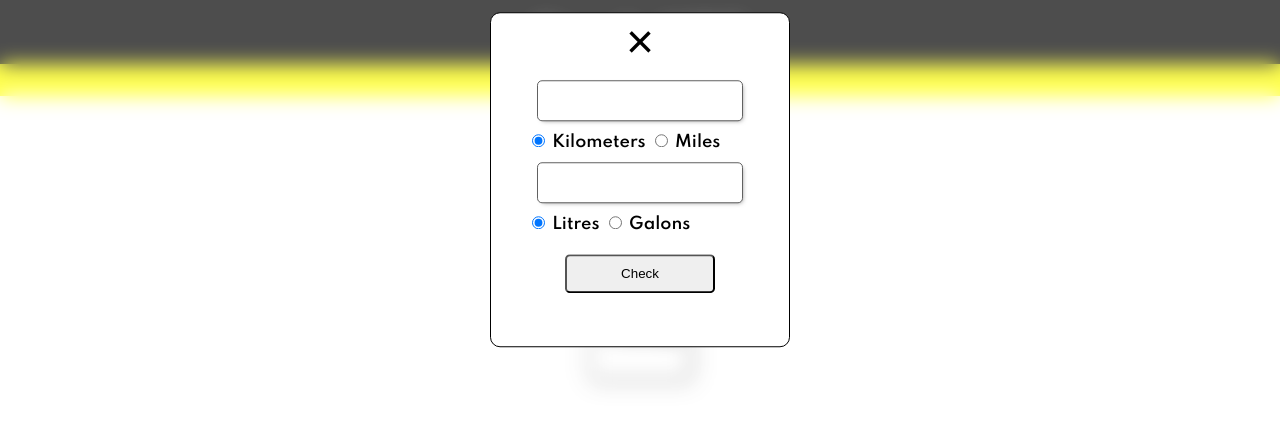
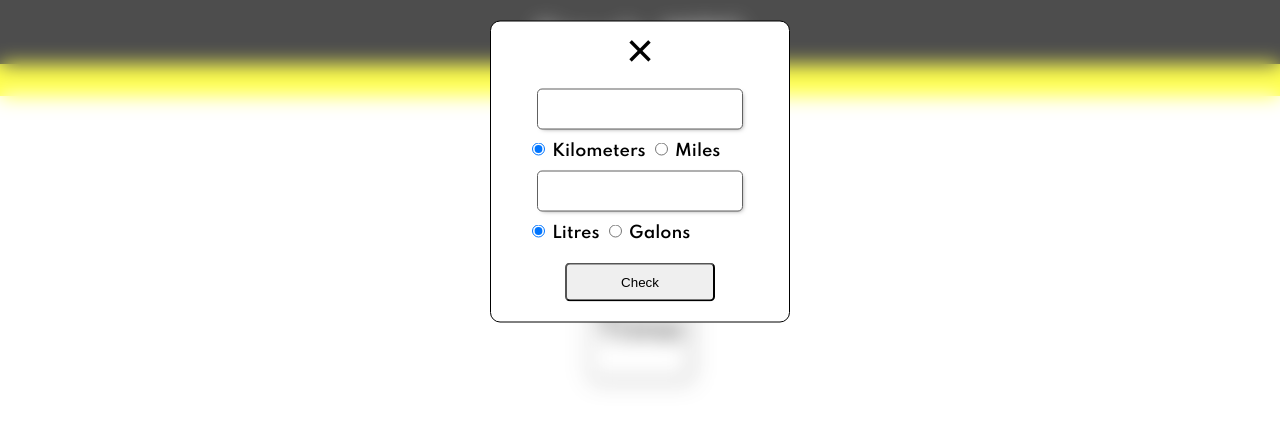
Before and after one commit to lukaszsuder/mpg, a plain HTML site: page index.html in a window 1280 px wide. Both pictures are taken after a click on the element "MPG". Drawn offline with Linux system fonts and the light colour scheme.

Commit message:
Add files via upload

```diff
--- a/style.css
+++ b/style.css
@@ -73,7 +73,7 @@ h1 {
   border: 1px solid black;
   border-radius: 10px;
   min-width: 300px;
-  min-height: 335px;
+  min-height: 300px;
   transform: translate(0%, -25%);
 }
 .container-mpg,
```
